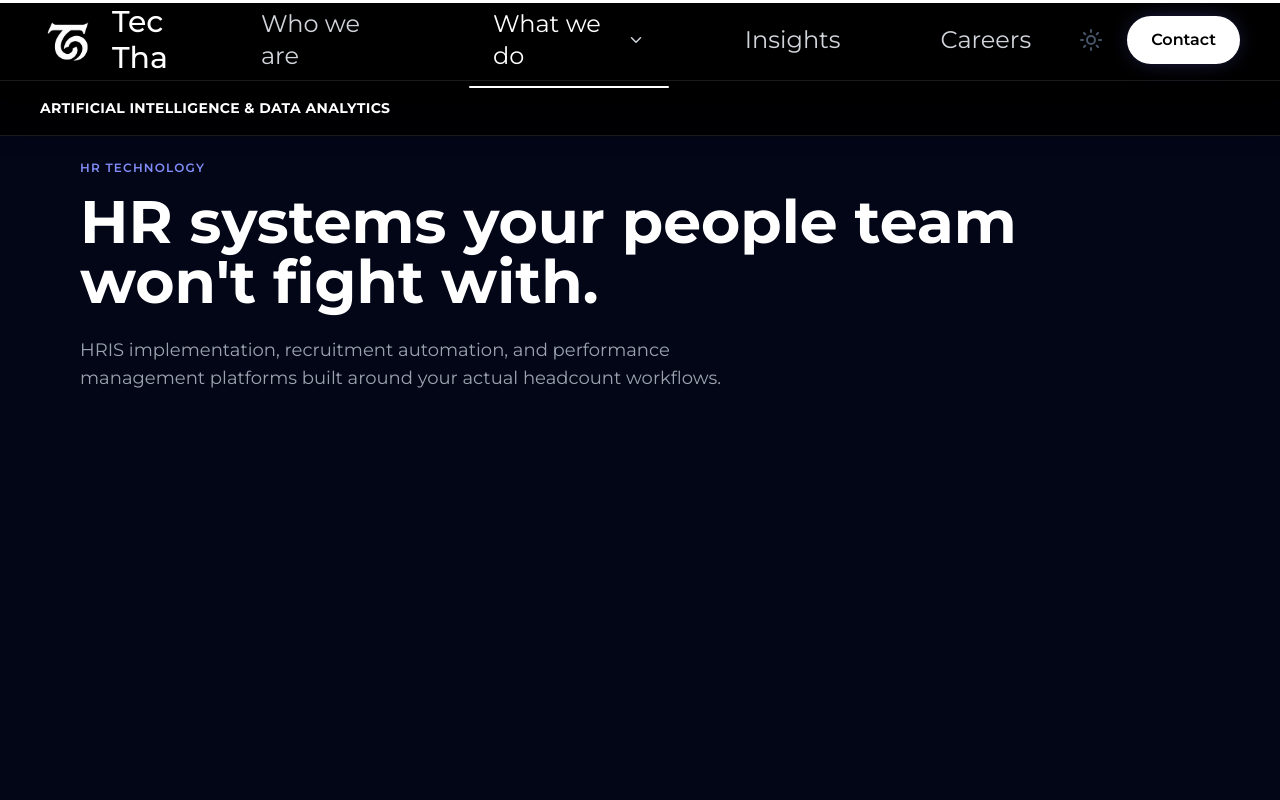
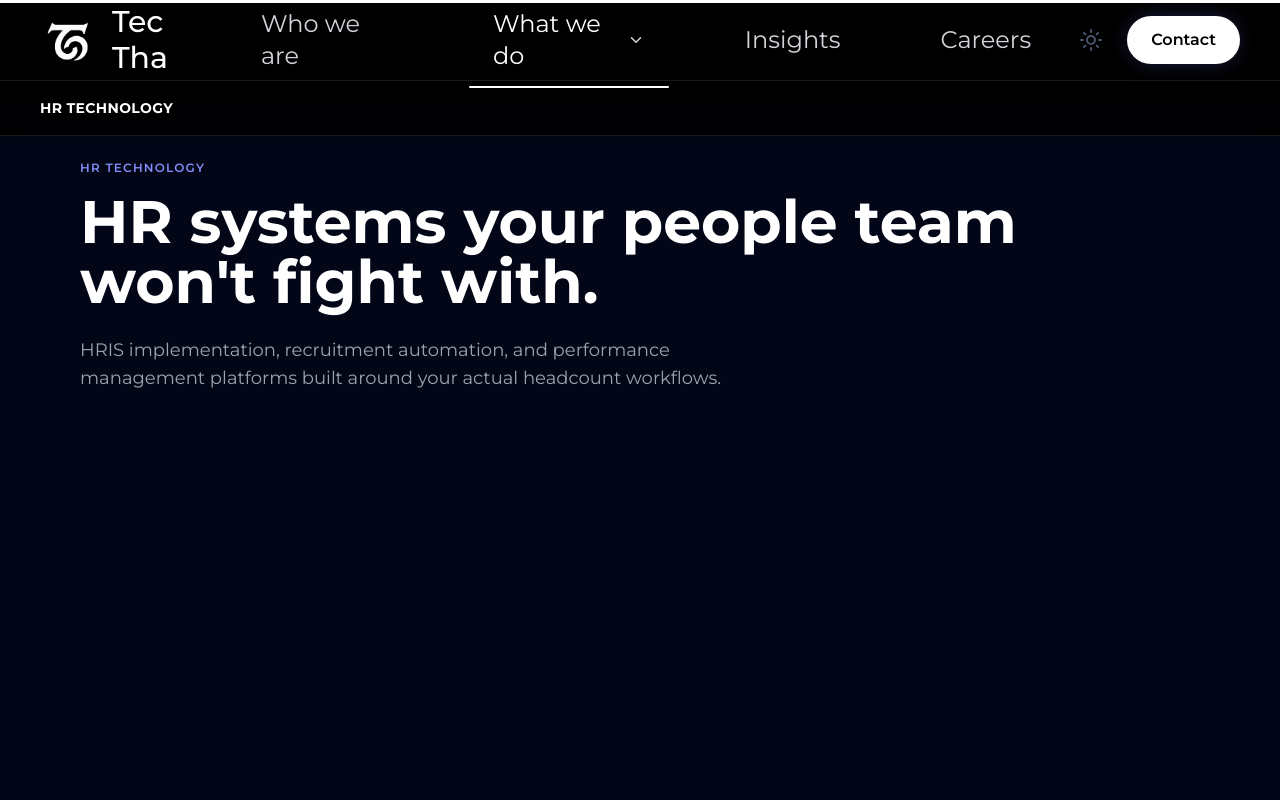
Before and after one commit to Tec-Tha/TecTha-Consultancy, a React (Vite) app: page /services/hr-technology in a window 1280 px wide. Shown: the top 800 px of the page. Built offline with nearby package versions, Linux system fonts and the light colour scheme.

Commit message:
service files new navbar  updated

```diff
--- a/src/components/layout/ServiceNavbar.jsx
+++ b/src/components/layout/ServiceNavbar.jsx
@@ -9,6 +9,8 @@ const SERVICES = [
   { name: "UI/UX & Product Design", link: "/services/UIUXDesign" },
   { name: "Cybersecurity", link: "/services/BrandDemand" },
   { name: "Digital Transformation", link: "/services/DigitalAdvisory" },
+  {name: "HR Technology",link: "/services/hr-technology"},
+  {name: "Business & Digital Transformation",link: "/services/business-digital-transformation"},
 ];
 
 // Sub-tabs mapped per parent service link.
```
